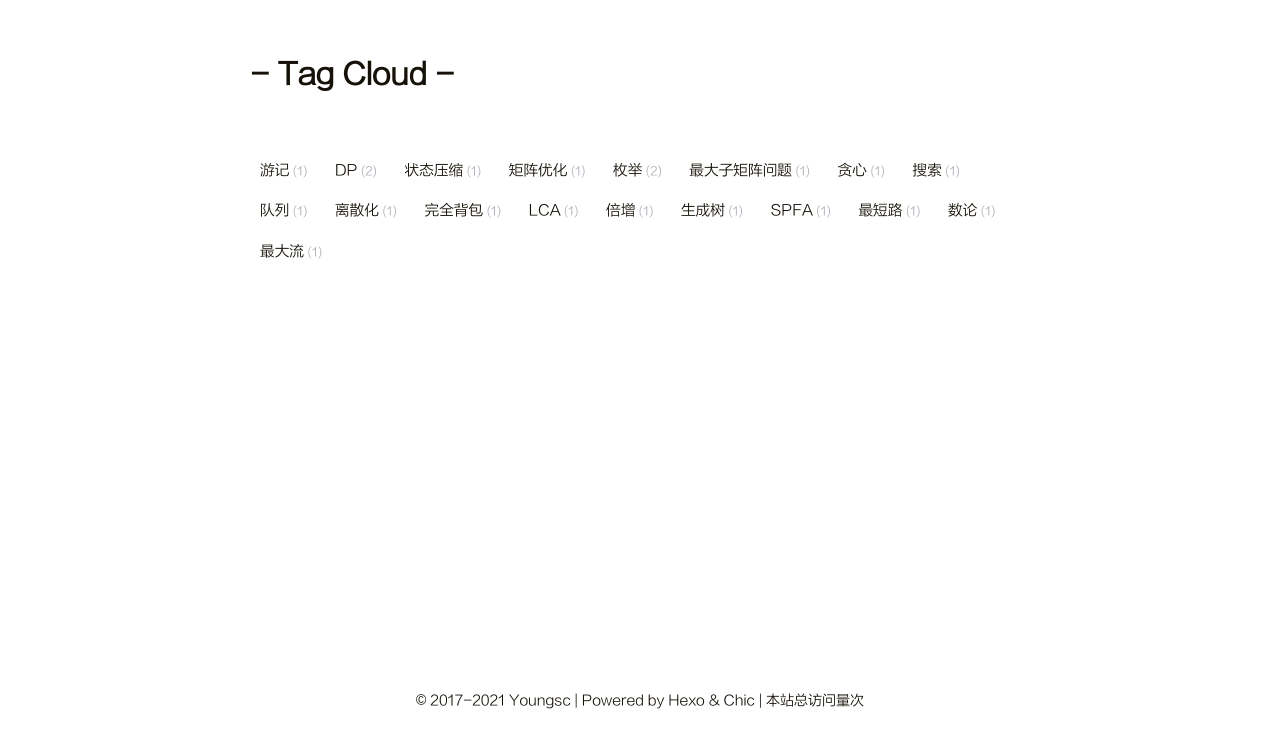
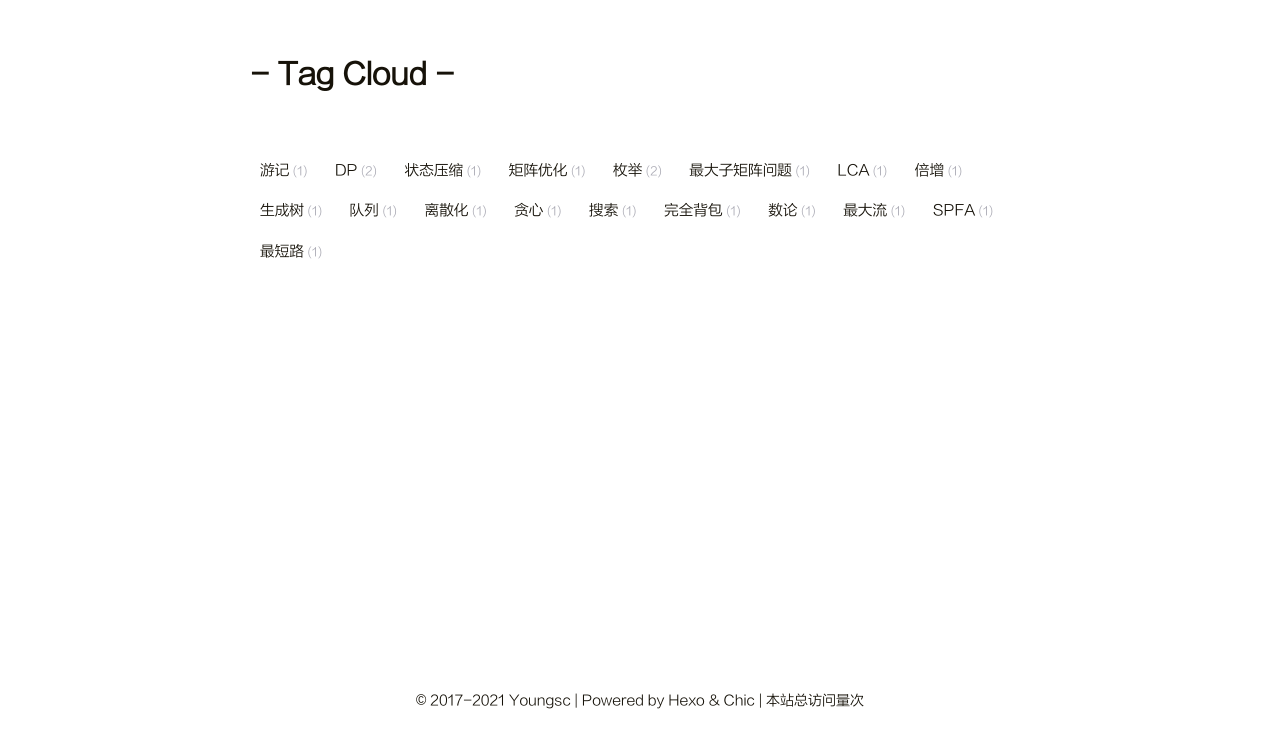
Before and after one commit to Youngscc/Youngscc.github.io, a plain HTML site: page tag/index.html in a window 1280 px wide. Shown: the part 67-800 px from the top of the page. Drawn offline with Linux system fonts and the light colour scheme; some packages are replaced by stand-ins of ours; a script that the page names is missing.

Commit message:
Site updated: 2021-05-30 01:00:54

```diff
--- a/tag/index.html
+++ b/tag/index.html
@@ -122,29 +122,29 @@
 
                     <a href="/tags/%E6%9C%80%E5%A4%A7%E5%AD%90%E7%9F%A9%E9%98%B5%E9%97%AE%E9%A2%98/">最大子矩阵问题<small>(1)</small></a>
 
-                    <a href="/tags/%E8%B4%AA%E5%BF%83/">贪心<small>(1)</small></a>
-
-                    <a href="/tags/%E6%90%9C%E7%B4%A2/">搜索<small>(1)</small></a>
-
-                    <a href="/tags/%E9%98%9F%E5%88%97/">队列<small>(1)</small></a>
-
-                    <a href="/tags/%E7%A6%BB%E6%95%A3%E5%8C%96/">离散化<small>(1)</small></a>
-
-                    <a href="/tags/%E5%AE%8C%E5%85%A8%E8%83%8C%E5%8C%85/">完全背包<small>(1)</small></a>
-
                     <a href="/tags/LCA/">LCA<small>(1)</small></a>
 
                     <a href="/tags/%E5%80%8D%E5%A2%9E/">倍增<small>(1)</small></a>
 
                     <a href="/tags/%E7%94%9F%E6%88%90%E6%A0%91/">生成树<small>(1)</small></a>
 
-                    <a href="/tags/SPFA/">SPFA<small>(1)</small></a>
+                    <a href="/tags/%E9%98%9F%E5%88%97/">队列<small>(1)</small></a>
 
-                    <a href="/tags/%E6%9C%80%E7%9F%AD%E8%B7%AF/">最短路<small>(1)</small></a>
+                    <a href="/tags/%E7%A6%BB%E6%95%A3%E5%8C%96/">离散化<small>(1)</small></a>
+
+                    <a href="/tags/%E8%B4%AA%E5%BF%83/">贪心<small>(1)</small></a>
+
+                    <a href="/tags/%E6%90%9C%E7%B4%A2/">搜索<small>(1)</small></a>
+
+                    <a href="/tags/%E5%AE%8C%E5%85%A8%E8%83%8C%E5%8C%85/">完全背包<small>(1)</small></a>
 
                     <a href="/tags/%E6%95%B0%E8%AE%BA/">数论<small>(1)</small></a>
 
                     <a href="/tags/%E6%9C%80%E5%A4%A7%E6%B5%81/">最大流<small>(1)</small></a>
+
+                    <a href="/tags/SPFA/">SPFA<small>(1)</small></a>
+
+                    <a href="/tags/%E6%9C%80%E7%9F%AD%E8%B7%AF/">最短路<small>(1)</small></a>
 
             </div>
         </div>
```
Also changed, not shown: category/index.html (+1 -1 lines), 1 other file.
